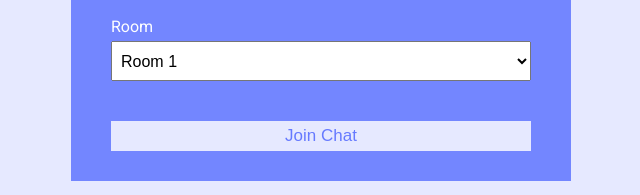
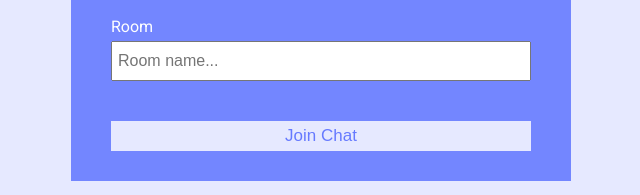
Before and after one commit to AbhilashDatta/ChatApp, a website: page public/index.html in a window 1280 px wide. Shown: the part 255-450 px from the top of the page, 319-959 px from the left. Drawn offline with Linux system fonts and the light colour scheme.

Commit message:
custom room fx

```diff
--- a/public/index.html
+++ b/public/index.html
@@ -32,18 +32,13 @@
 					</div>
 					<div class="form-control">
 						<label for="room">Room</label>
-						<select name="room" id="room">
-							<option value="Room_1">Room 1</option>
-							<option value="Room_2">Room 2</option>
-							<option value="Room_3">Room 3</option>
-							<option value="Room_4">Room 4</option>
-							<option value="Room_5">Room 5</option>
-							<option value="Room_6">Room 6</option>
-							<option value="Room_7">Room 7</option>
-							<option value="Room_8">Room 8</option>
-							<option value="Room_9">Room 9</option>
-							<option value="Room_10">Room 10</option>
-						</select>
+						<input
+							type="text"
+							name="room"
+							id="room"
+							placeholder="Room name..."
+							required
+						/>
 					</div>
 					<button type="submit" class="btn">Join Chat</button>
 				</form>
```
